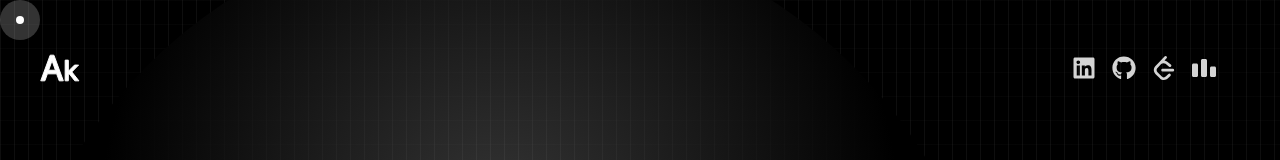
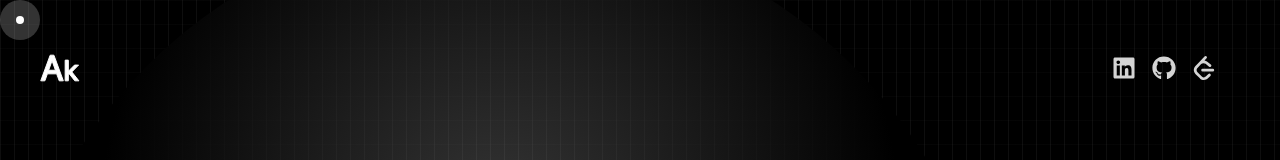
Before and after one commit to kajaveaniruddha/portfolio-website, a React (Vite) app: page / in a window 1280 px wide. Shown: the top 160 px of the page. Built offline with nearby package versions, Linux system fonts and the light colour scheme.

Commit message:
removed codeforces

```diff
--- a/src/components/Navbar.jsx
+++ b/src/components/Navbar.jsx
@@ -42,9 +42,9 @@ const Navbar = () => {
         {/* <a target="_blank" href="https://www.codechef.com/users/aniii1802">
           <SiCodechef className="hover:text-white hover:-translate-y-[1px] transition-all " />
         </a> */}
-        <a target="_blank" href="https://codeforces.com/profile/Aniii_1802">
+        {/* <a target="_blank" href="https://codeforces.com/profile/Aniii_1802">
           <SiCodeforces className="hover:text-red-500 bg-clip-text hover:-translate-y-[1px] transition-all " />
-        </a>
+        </a> */}
       </div>
     </nav>
   );
```
